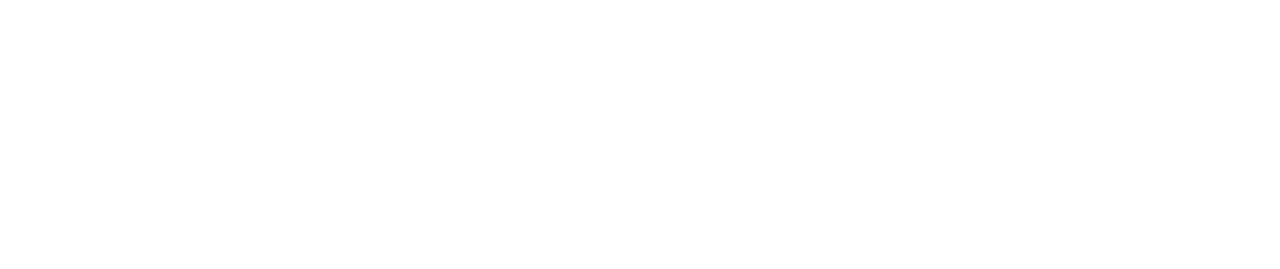
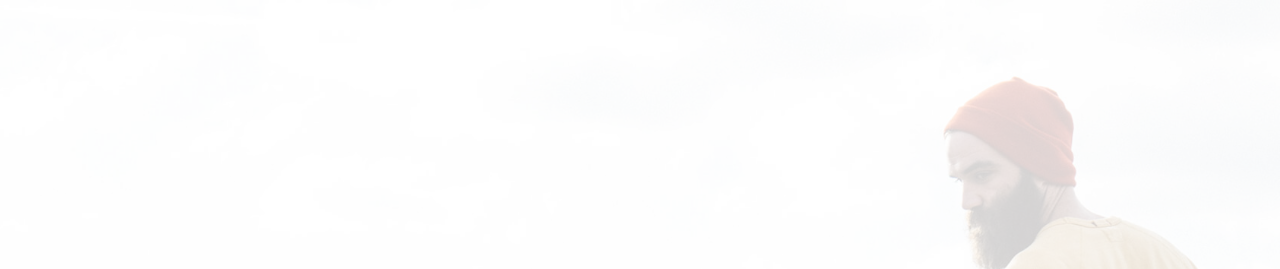
Before and after one commit to Santhosh-Kumar01/Digitalport, a plain HTML site: page index.html in a window 1280 px wide. Shown: the top 269 px of the page. Drawn offline with nearby package versions, Linux system fonts and the light colour scheme; files whose address does not match are found by name.

Commit message:
style.css

```diff
--- a/style.css
+++ b/style.css
@@ -274,7 +274,7 @@ h6 {
 #hero {
   width: 100%;
   height: 100vh;
-  background: url("../img/hero-bg.jpg") top right no-repeat;
+  background: url("hero-bg.jpg") top right no-repeat;
   background-size: cover;
   position: relative;
 }
```
